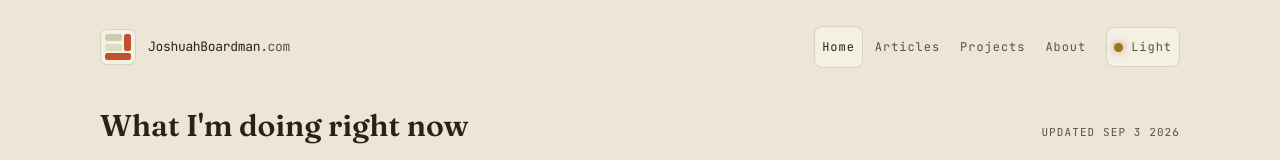
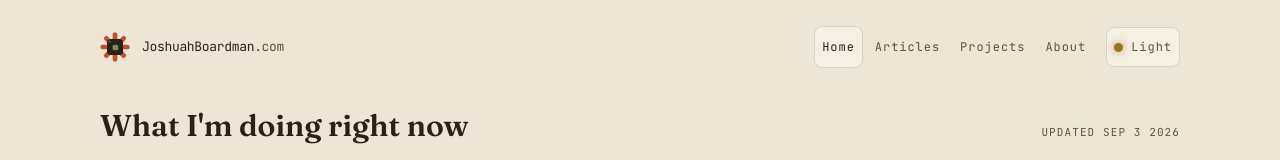
Before and after one commit to JoshuahBoardman/personal-website, a Next.js app: page / in a window 1280 px wide. Shown: the top 160 px of the page. Built offline with nearby package versions, Linux system fonts and the light colour scheme.

Commit message:
Update logo to new version

```diff
--- a/app/globals.css
+++ b/app/globals.css
@@ -19,6 +19,7 @@
   --screen-text: #A3B579;
   --on-accent: #FFF7EA;
   --on-accent-dark: #1C1712;
+  --mark-body: #2B2118;
 }
 
 /* Matches the original design's mechanism: an explicit data-theme attribute
@@ -40,6 +41,7 @@
   --screen-text: #A3B579;
   --on-accent: #FFF7EA;
   --on-accent-dark: #1C1712;
+  --mark-body: #100C08;
 }
 
 @theme inline {
@@ -58,6 +60,7 @@
   --color-screen-text: var(--screen-text);
   --color-on-accent: var(--on-accent);
   --color-on-accent-dark: var(--on-accent-dark);
+  --color-mark-body: var(--mark-body);
   --font-sans: var(--font-work-sans);
   --font-serif: var(--font-fraunces);
   --font-mono: var(--font-jetbrains-mono);
--- a/src/components/Logo.tsx
+++ b/src/components/Logo.tsx
@@ -1,10 +1,31 @@
 export default function Logo() {
 	return (
-		<div className="grid grid-cols-[repeat(3,7px)] grid-rows-[repeat(3,7px)] gap-[2.5px] p-1.25 rounded-[7px] bg-surface shadow-[inset_0_0_0_1px_var(--line)]">
-			<span className="row-start-1 col-start-3 row-end-3 col-end-4 rounded-[2.5px] bg-rust"></span>
-			<span className="row-start-3 col-start-1 row-end-4 col-end-4 rounded-[2.5px] bg-rust"></span>
-			<span className="row-start-1 col-start-1 row-end-2 col-end-3 rounded-[2.5px] bg-olive opacity-35"></span>
-			<span className="row-start-2 col-start-1 row-end-3 col-end-3 rounded-[2.5px] bg-olive opacity-20"></span>
+		<div title="Home" className="flex">
+			{/* Superseded by the flower-chip mark below, kept for reference:
+			<div className="grid grid-cols-[repeat(3,7px)] grid-rows-[repeat(3,7px)] gap-[2.5px] p-1.25 rounded-[7px] bg-surface shadow-[inset_0_0_0_1px_var(--line)]">
+				<span className="row-start-1 col-start-3 row-end-3 col-end-4 rounded-[2.5px] bg-rust"></span>
+				<span className="row-start-3 col-start-1 row-end-4 col-end-4 rounded-[2.5px] bg-rust"></span>
+				<span className="row-start-1 col-start-1 row-end-2 col-end-3 rounded-[2.5px] bg-olive opacity-35"></span>
+				<span className="row-start-2 col-start-1 row-end-3 col-end-3 rounded-[2.5px] bg-olive opacity-20"></span>
+			</div>
+			*/}
+			<svg width="30" height="30" viewBox="0 0 64 64" className="block">
+				<g>
+					<g fill="var(--rust)">
+						<rect x="27" y="1" width="10" height="17" rx="4" />
+						<rect x="27" y="46" width="10" height="17" rx="4" />
+						<rect x="1" y="27" width="17" height="10" rx="4" />
+						<rect x="46" y="27" width="17" height="10" rx="4" />
+						<rect x="27" y="1" width="10" height="17" rx="4" transform="rotate(45 32 32)" />
+						<rect x="27" y="46" width="10" height="17" rx="4" transform="rotate(45 32 32)" />
+						<rect x="1" y="27" width="17" height="10" rx="4" transform="rotate(45 32 32)" />
+						<rect x="46" y="27" width="17" height="10" rx="4" transform="rotate(45 32 32)" />
+					</g>
+					<rect x="15" y="15" width="34" height="34" rx="8" fill="var(--mark-body)" />
+					<rect x="27" y="27" width="12" height="12" rx="3.5" fill="var(--olive)" />
+					<circle cx="20.5" cy="20.5" r="1.7" fill="var(--olive)" />
+				</g>
+			</svg>
 		</div>
 	);
 }
```
Also changed, not shown: app/icon.svg.
